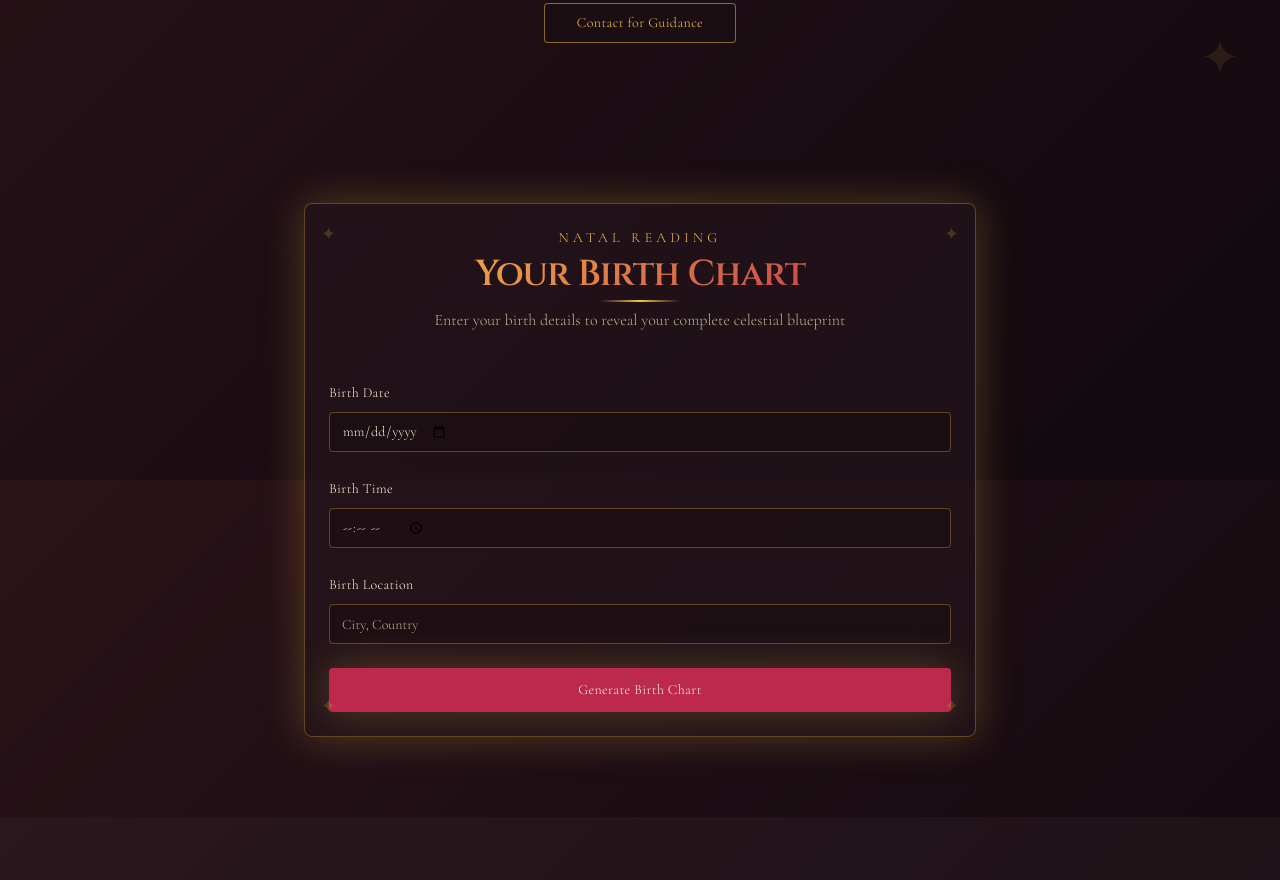
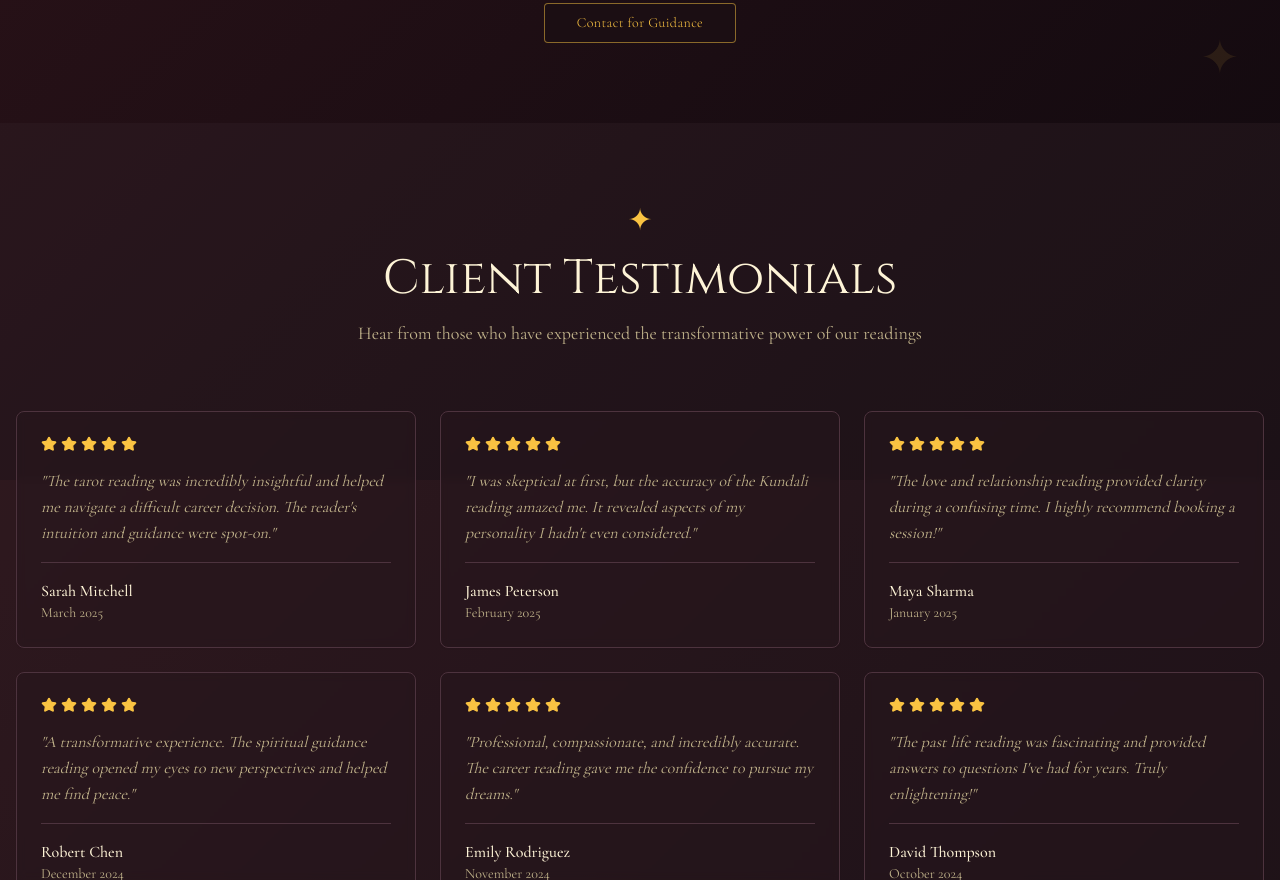
Before and after one commit to krishnadubey1525-cell/stellar-guide-portal, a React (Vite) app: page / in a window 1280 px wide. Shown: the part 1920-2800 px from the top of the page. Built offline with nearby package versions, Linux system fonts and the light colour scheme; the HTML template or start-up script is replaced by a standard one.

Commit message:
Remove BirthChartForm Section
Remove the BirthChartForm import and usage from src/pages/Index.tsx, eliminating the Birth Chart form section from the homepage. Update the Index.jsx to render only Hero, Services, and Testimonials sections.

```diff
--- a/src/pages/Index.tsx
+++ b/src/pages/Index.tsx
@@ -1,7 +1,6 @@
 import Navbar from "@/components/Navbar";
 import HeroSection from "@/components/HeroSection";
 import ServicesSection from "@/components/ServicesSection";
-import BirthChartForm from "@/components/BirthChartForm";
 import TestimonialsSection from "@/components/TestimonialsSection";
 
 const Index = () => {
@@ -11,7 +10,6 @@ const Index = () => {
       <main className="pt-16">
         <HeroSection />
         <ServicesSection />
-        <BirthChartForm />
         <TestimonialsSection />
 
         <footer className="py-12 px-4 border-t border-accent/20 mt-20">
```
